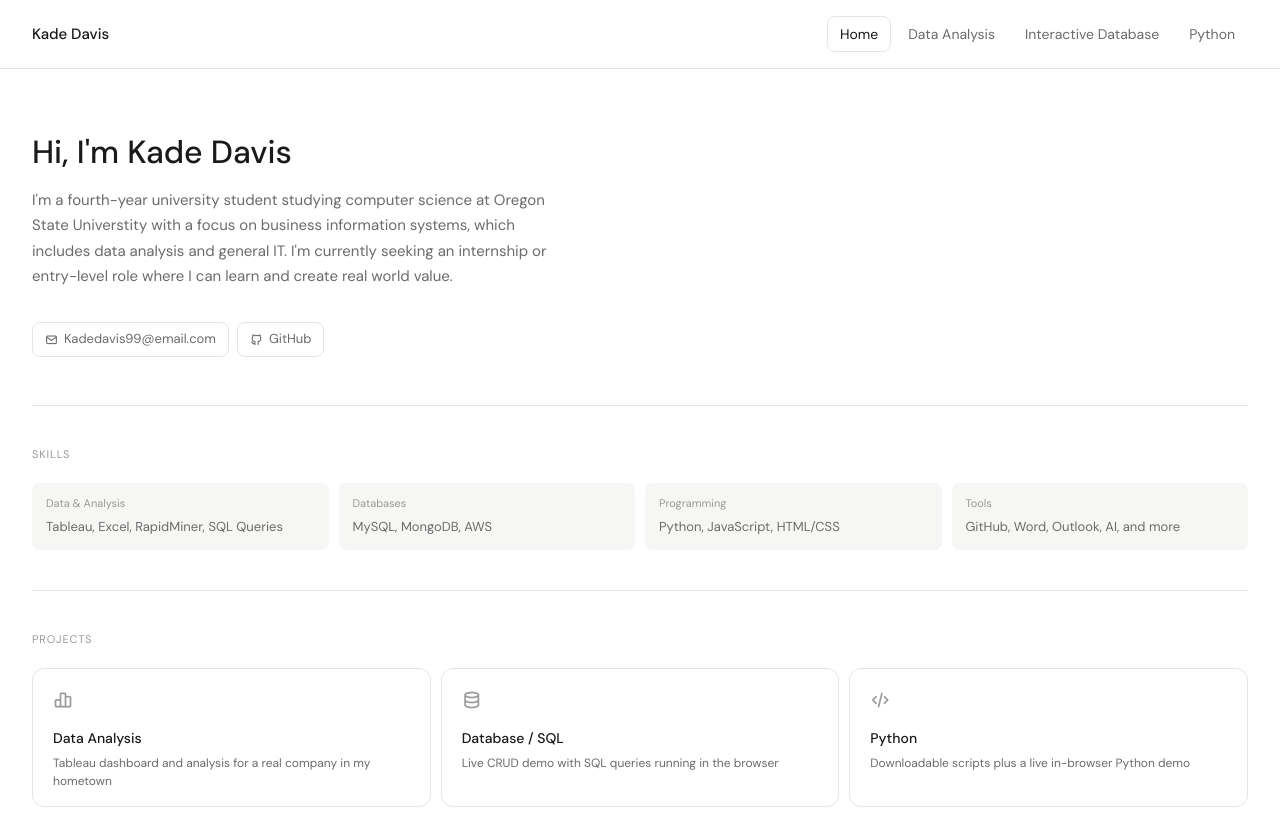
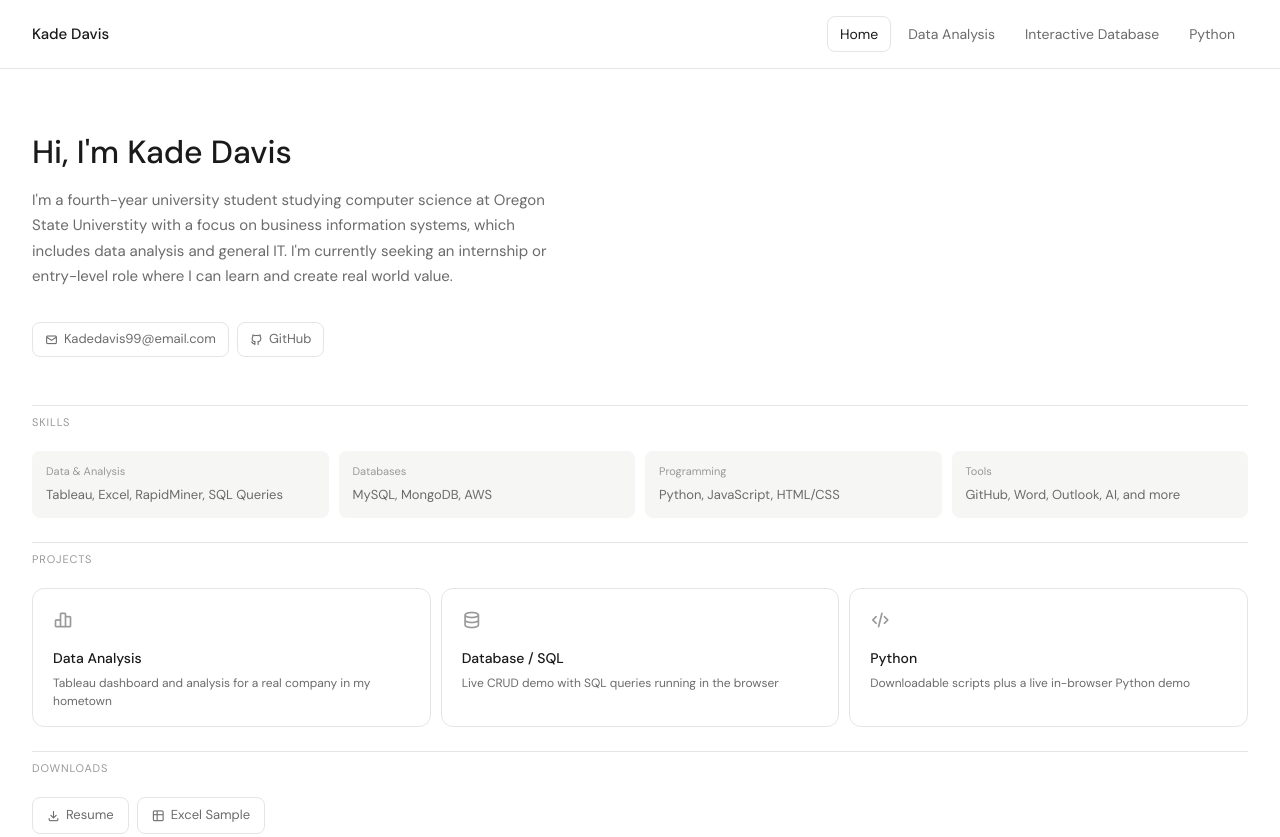
Before and after one commit to KadeDavis4/KadeDavis4.github.io, a plain HTML site: page index.html in a window 1280 px wide. Shown: the top 837 px of the page. Drawn offline with Linux system fonts and the light colour scheme.

Commit message:
Update style.css

```diff
--- a/style.css
+++ b/style.css
@@ -126,7 +126,8 @@
 
     /* ── Section shared ── */
     .section {
-      padding: 2.5rem 2rem;
+      padding: 1.5rem 2rem;
+      padding-top: 0.5rem;
     }
 
     .section-title {
```
